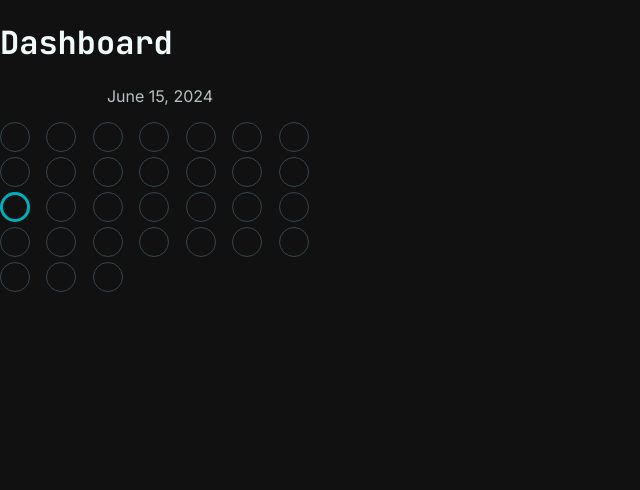
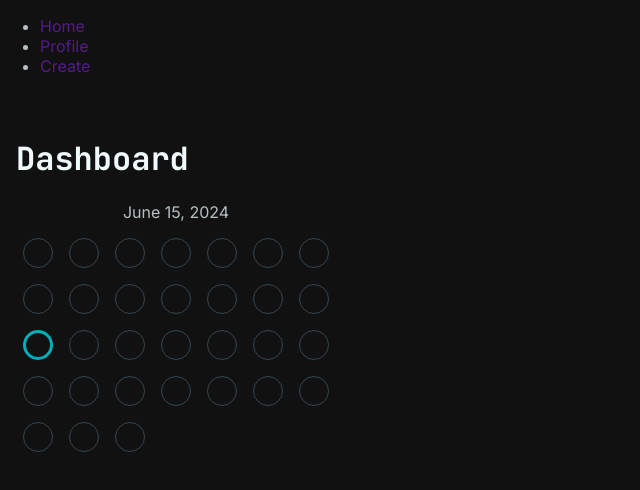
Before and after one commit to adgar152369/little-habit-tracker, a website: page pages/dashboard.html in a window 1280 px wide. Shown: the whole page, without its empty margins (0-640 px from the left). Drawn offline with Linux system fonts and the light colour scheme.

Commit message:
create seperate dashboard css file

```diff
--- a/pages/dashboard.html
+++ b/pages/dashboard.html
@@ -15,11 +15,21 @@
 </head>
 
 <body>
-  <h1>Dashboard</h1>
-
-  <div class="calendar-container">
-    <div id="calendar-year"></div>
-    <div id="calendar"></div>
+  <header>
+    <nav>
+      <ul>
+        <li><a href="">Home</a></li>
+        <li><a href="">Profile</a></li>
+        <li><a href="">Create</a></li>
+      </ul>
+    </nav>
+  </header>
+  <div class="dashboard-container">
+    <h1>Dashboard</h1>
+    <div class="calendar-container">
+      <div id="calendar-year"></div>
+      <div id="calendar"></div>
+    </div>
   </div>
 
 
--- a/styles/dashboard.scss
+++ b/styles/dashboard.scss
@@ -0,0 +1,39 @@
+// Dashboard
+.dashboard-container {
+  padding: $space-2 $space-1;
+}
+// Calendar
+.calendar-container {
+  width: min(100%, 320px);
+  display: flex;
+  flex-direction: column;
+  justify-content: center;
+  align-items: center;
+
+  #calendar-year {
+    text-align: center;
+    margin-bottom: $space-1;
+  }
+
+  #calendar {
+    display: grid;
+    grid-template-columns: repeat(7, minmax(0, 1fr));
+    grid-gap: $space-1;
+
+    .day {
+      padding: 10px;
+      border: 1px solid $charcoal;
+      text-align: center;
+      border-radius: 50%;
+      display: flex;
+      justify-content: center;
+      align-items: center;
+      height: 1.875rem;
+      width: 1.875rem;
+    }
+
+    .current {
+      border: solid 3px $teal-100;
+    }
+  }
+}
--- a/styles/main.scss
+++ b/styles/main.scss
@@ -103,33 +103,3 @@ button {
     width: 100%;
   }
 }
-
-// Calendar
-.calendar-container {
-  width: min(100%, 320px);
-  #calendar-year {
-    text-align: center;
-    margin-bottom: $space-1;
-  }
-  #calendar {
-    display: grid;
-    grid-template-columns: repeat(7, minmax(0, 1fr)); /* 7 columns, flexible but with min width 0 */
-    grid-gap: 5px; /* Adjust gap as needed */
-
-    .day {
-      /* Style for individual day cells */
-      padding: 10px;
-      border: 1px solid $charcoal;
-      text-align: center;
-      border-radius: 50%;
-      display: flex;
-      justify-content: center;
-      align-items: center;
-      height: 1.875rem;
-      width: 1.875rem;
-    }
-    .current {
-      border: solid 3px $teal-100;
-    }
-  }
-}
```
Also changed, not shown: public/main.css, 1 other file.
